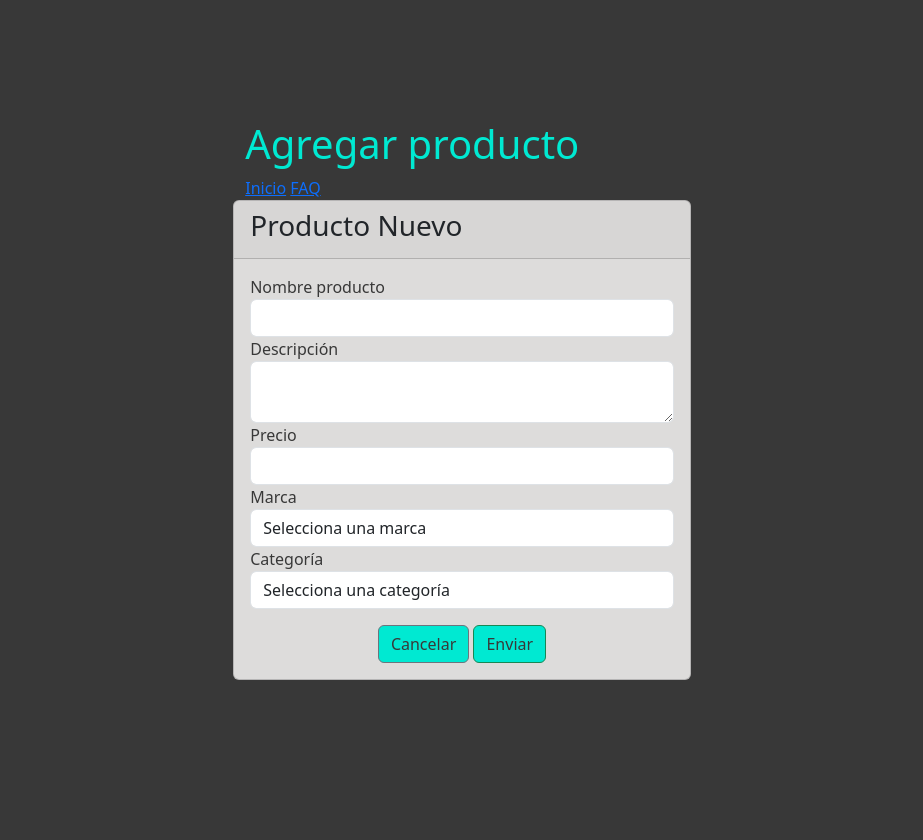
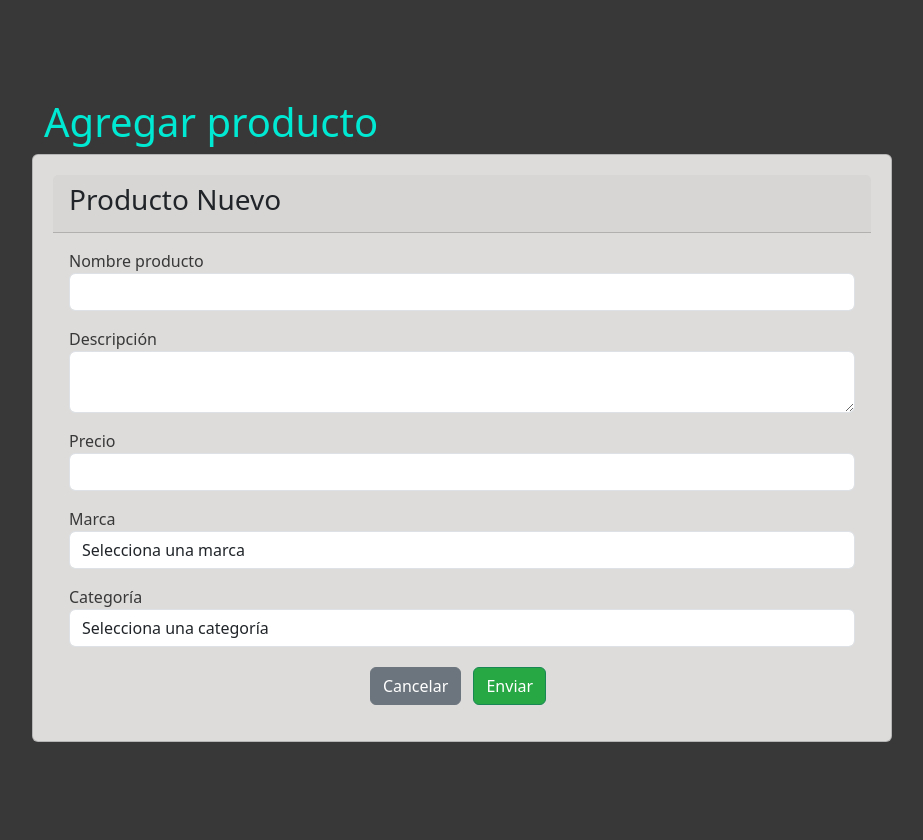
Before and after one commit to SebasEPV/PSU_GangWeb, a PHP site: page /chatbot/app/views/admin/gestionarProductos/agregarProducto.php in a window 1280 px wide. Shown: the whole page, without its empty margins (178-1101 px from the left). Before the commit the page ends 680 px from the top, so only its background shows below. Run offline with PHP 8.4, Linux system fonts and the light colour scheme; data that the repository does not hold is empty.

Commit message:
Improved UI of review and products interfaces

```diff
--- a/app/views/admin/gestionarProductos/agregarProducto.php
+++ b/app/views/admin/gestionarProductos/agregarProducto.php
@@ -35,18 +35,33 @@ $categorias = $consulta_categorias->fetchAll(PDO::FETCH_ASSOC);
       justify-content: center;
       height: 100vh;
       background-color: #383838;
-      color: #383838;
+      margin: 20px; /* Margen para la página */
+    }
+
+    .wrapper {
+      width: 100%; /* Ajusta el ancho al 100% del contenedor */
+      max-width: 900px; /* Ancho máximo para mantener la proporción */
+      padding: 20px; /* Añade padding interno */
     }
 
     .card {
       background-color: #DDDCDB;
-      width: 100%;
-      max-width: 600px;
+      padding: 20px;
     }
 
     .btn {
-      background-color: #00E9D2;
       color: #383838;
+      margin-right: 8px; /* Espacio entre botones */
+    }
+
+    .btn-success {
+      background-color: #28a745;
+      color: #ffffff;
+    }
+
+    .btn-secondary {
+      background-color: #6c757d;
+      color: #ffffff;
     }
 
     h1 {
@@ -55,6 +70,18 @@ $categorias = $consulta_categorias->fetchAll(PDO::FETCH_ASSOC);
 
     .form-group label {
       color: #383838;
+    }
+
+    .form-group {
+      margin-bottom: 16px; /* Espacio entre filtros */
+    }
+
+    .form-control {
+      margin-bottom: 8px; /* Espacio entre campos de formulario */
+    }
+
+    .buttons {
+      margin-top: 20px; /* Espacio adicional para botones */
     }
   </style>
 
@@ -72,18 +99,13 @@ $categorias = $consulta_categorias->fetchAll(PDO::FETCH_ASSOC);
 
 <body>
   <div class="wrapper">
+
     <div class="content-wrapper">
       <section class="content-header">
         <div class="container-fluid">
           <div class="row">
             <div class="">
               <h1>Agregar producto</h1>
-            </div>
-            <div class="col-sm-6">
-              <nav>
-                <a href="#">Inicio</a>
-                <a href="#">FAQ</a>
-              </nav>
             </div>
           </div>
         </div>
@@ -138,11 +160,9 @@ $categorias = $consulta_categorias->fetchAll(PDO::FETCH_ASSOC);
                     <label for="newCategoryName">Nueva categoría</label>
                     <input type="text" id="newCategoryName" name="new_category" class="form-control">
                   </div>
-                  <div class="row justify-content-center mt-3">
-                    <div class="col-12 text-center">
-                      <a href="listasProducto.php" class="btn btn-secondary">Cancelar</a>
-                      <input type="submit" value="Enviar" class="btn btn-success">
-                    </div>
+                  <div class="buttons text-center">
+                    <a href="listasProducto.php" class="btn btn-secondary">Cancelar</a>
+                    <input type="submit" value="Enviar" class="btn btn-success">
                   </div>
                 </form>
               </div>
```
Also changed, not shown: app/views/admin/gestionarProductos/editarProducto.php (+26 -6 lines).
